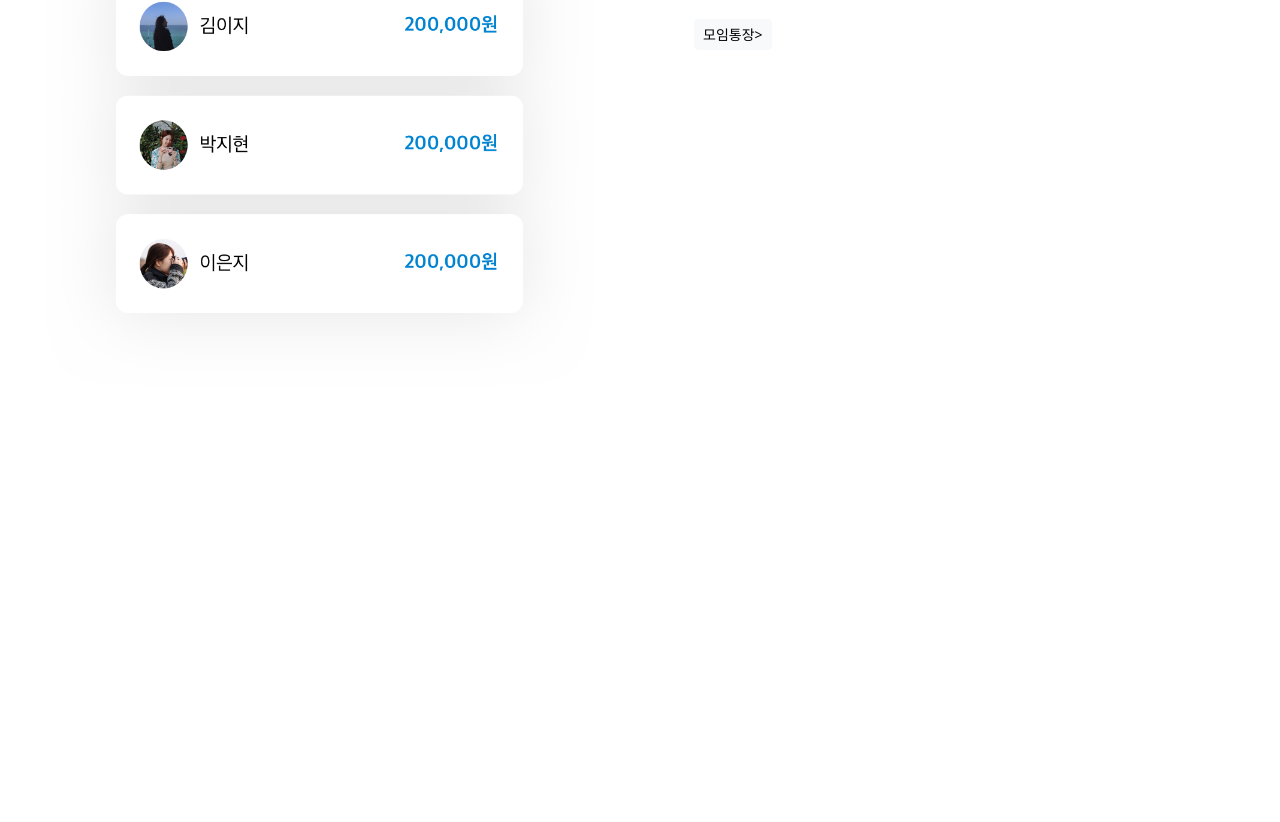
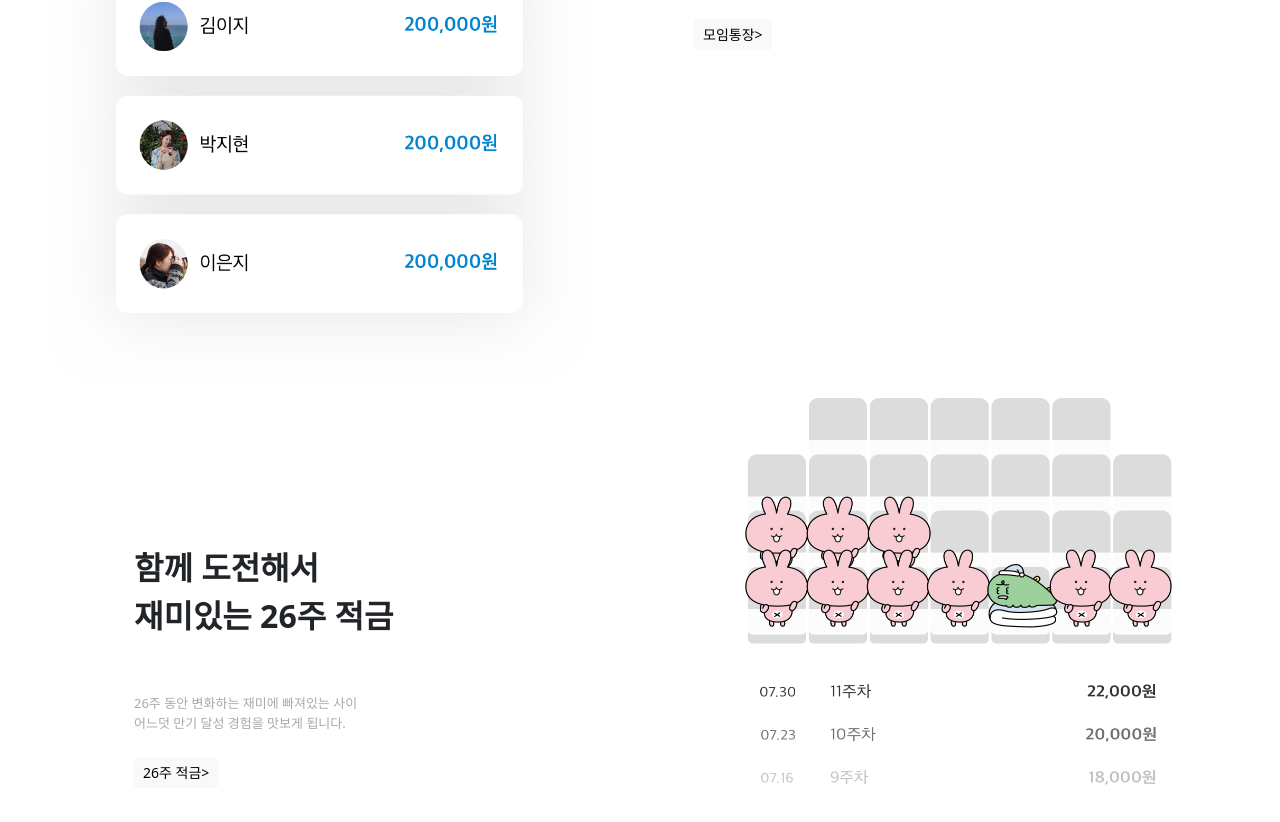
Before and after one commit to bookpark/react-totobank, a React (Create React App) app: page / in a window 1280 px wide. Shown: the part 3010-3832 px from the top of the page. Before the commit the page ends 3416 px from the top, so only its background shows below. Built offline with nearby package versions, Linux system fonts and the light colour scheme.

Commit message:
Section4 추가

```diff
--- a/src/components/Main.js
+++ b/src/components/Main.js
@@ -4,6 +4,7 @@ import Section0 from './Section0';
 import Section1 from './Section1';
 import Section2 from './Section2';
 import Section3 from './Section3';
+import Section4 from './Section4';
 
 class Main extends Component {
     render() {
@@ -15,6 +16,7 @@ class Main extends Component {
                         <Section1 />
                         <Section2 />
                         <Section3 />
+                        <Section4 />
                     </tbody>
                 </Table>
             </div>
--- /dev/null
+++ b/src/components/Section4.js
@@ -0,0 +1,28 @@
+import { Button } from 'reactstrap';
+
+function Section4() {
+    return (
+        <tr>
+            <td className={'w-50'}>
+                <div className='textBox' style={{ paddingLeft: '130px' }}>
+                    <span className='l-text'>
+                        함께 도전해서<br />
+                        재미있는 26주 적금
+                    </span><br />
+                    <span className="s-text">
+                        26주 동안 변화하는 재미에 빠져있는 사이<br />
+                        어느덧 만기 달성 경험을 맛보게 됩니다.
+                    </span><br />
+                    <Button color='light' size='sm'>26주 적금&gt;</Button><br />
+                </div>
+            </td>
+            <td className={'w-50'}>
+                <div className='imgBox'>
+                    <img src={require('../img/main-26weeks.png')} height='408px' width='520px' alt='' />
+                </div>
+            </td>
+        </tr>
+    )
+}
+
+export default Section4;
```
